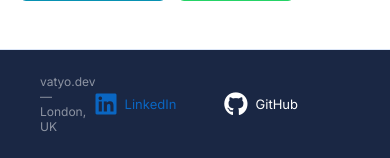
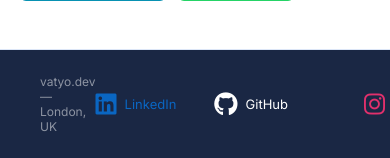
Before and after one commit to Vatyo/vatyo-portfolio, a Flask app: page / in a window 390 px wide; the page is wider, and only the part inside the window is pictured. Shown: the part 3254-3412 px from the top of that part. Run offline with Flask 3, Linux system fonts and the light colour scheme.

Commit message:
update site

```diff
--- a/static/style.css
+++ b/static/style.css
@@ -521,7 +521,7 @@ footer {
 
 .footer-social {
     display: flex;
-    gap: 48px;
+    gap: 38px;
 }
 
 .footer-social a {
```
